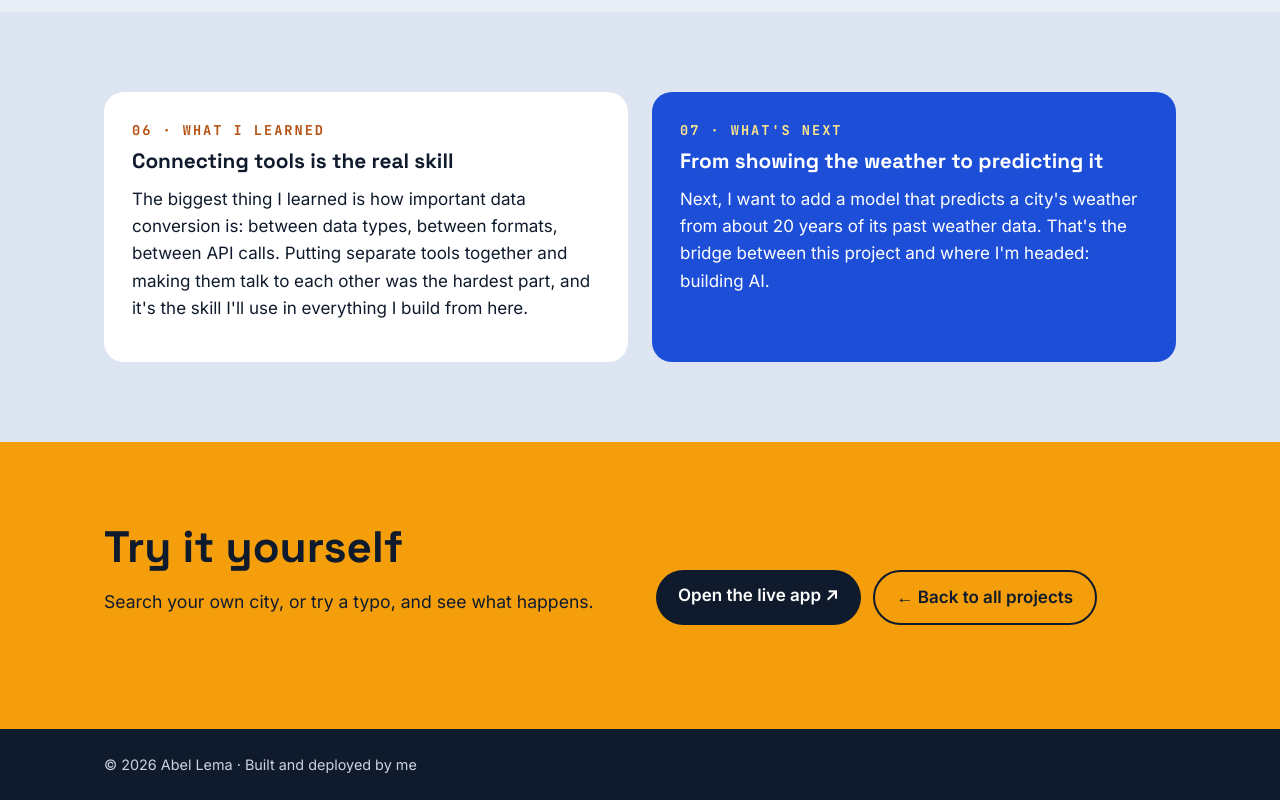
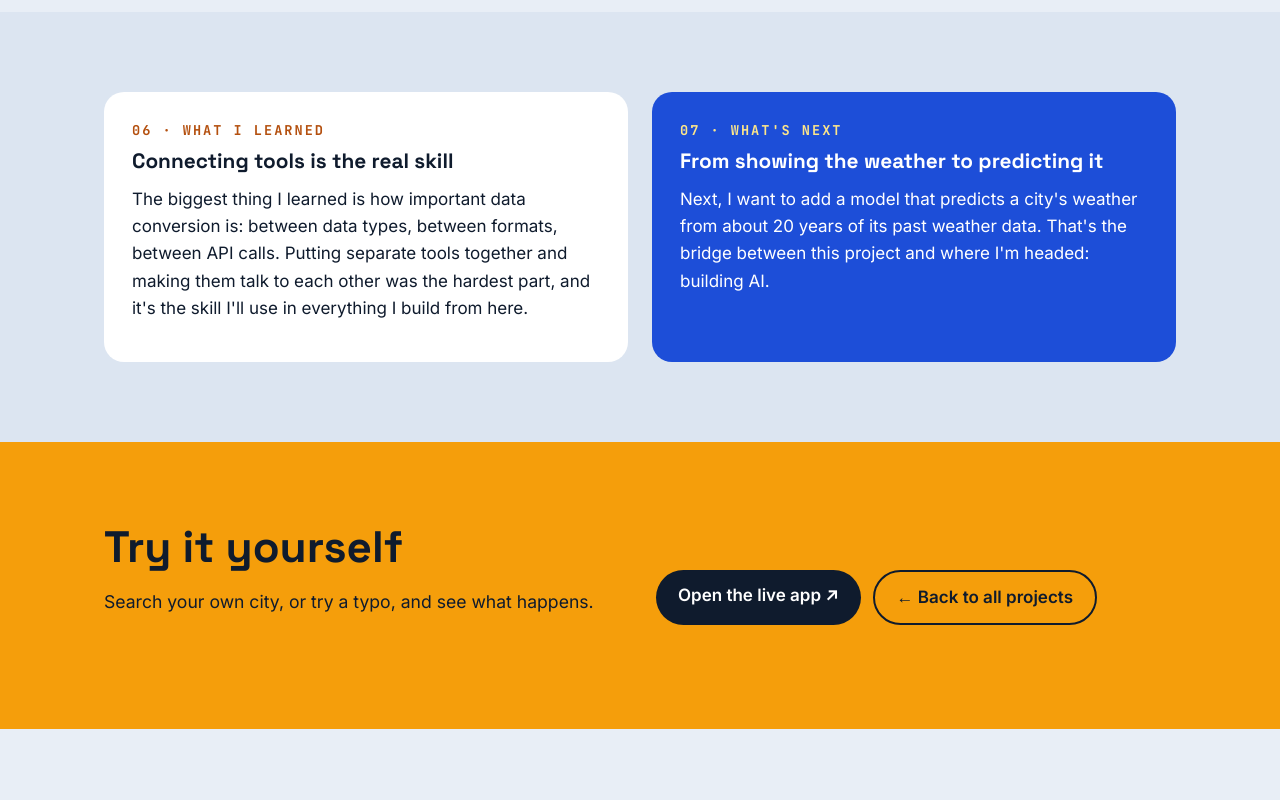
Before and after one commit to Abt567/Portfolio_website, a plain HTML site: page weather.html in a window 1280 px wide. Shown: the part 5931-6731 px from the top of the page. After the commit the page ends 6660 px from the top, so only its background shows below. Drawn offline with Linux system fonts and the light colour scheme.

Commit message:
small updates wording

```diff
--- a/weather.html
+++ b/weather.html
@@ -201,9 +201,6 @@ return [c for s, c in scored if s &gt;= best_similarity - 0.15]</code></pre>
 
 </main>
 
-<footer class="footer">
-  <div class="wrap">© 2026 Abel Lema · Built and deployed by me</div>
-</footer>
 
 </body>
 </html>
```
Also changed, not shown: luxe.html (+1 -3 lines).
